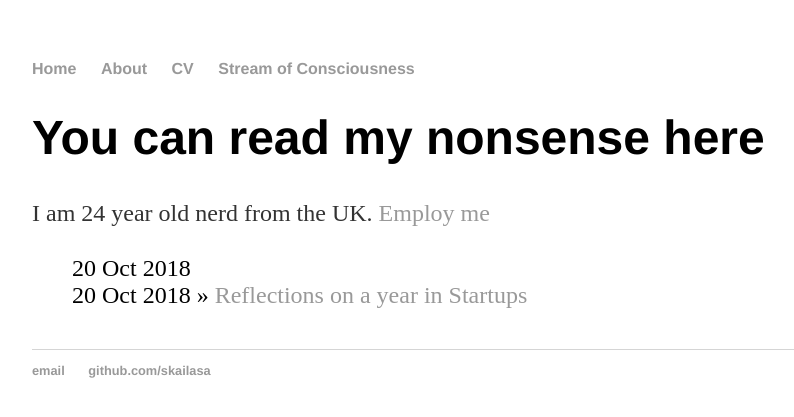
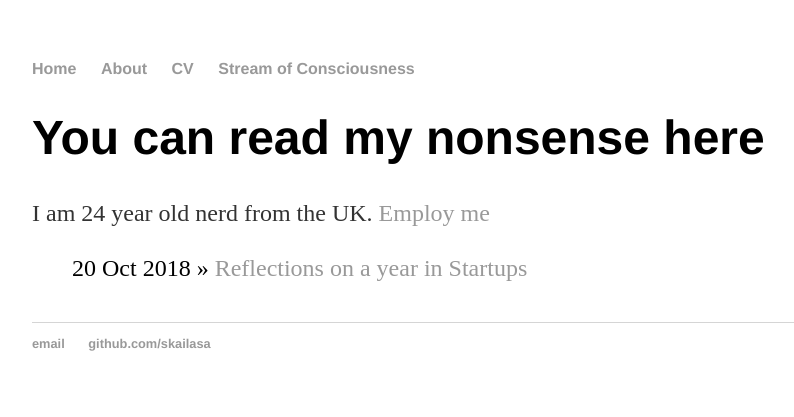
Before and after one commit to skailasa/skailasa.github.io, a Jekyll site: the page built from index.html, in a window 1280 px wide. Shown: the top 417 px of the page, without its empty margins (160-954 px from the left). Built offline with Jekyll 4.4.1, drawn with Linux system fonts in a browser that asks for light colours.

Commit message:
Remove extra date

```diff
--- a/index.html
+++ b/index.html
@@ -10,7 +10,6 @@ title: Stream of Consciousness
 
 <ul class="posts">
     {% for post in site.posts %}
-    <li><span>{{ post.date | date_to_string }} </span>
 	    <li><span>{{ post.date | date_to_string }}</span> » <a href="{{ post.url }}" title="{{ post.title }}">{{ post.title }}</a></li>
 	  {% endfor %}
 	</ul>
```
